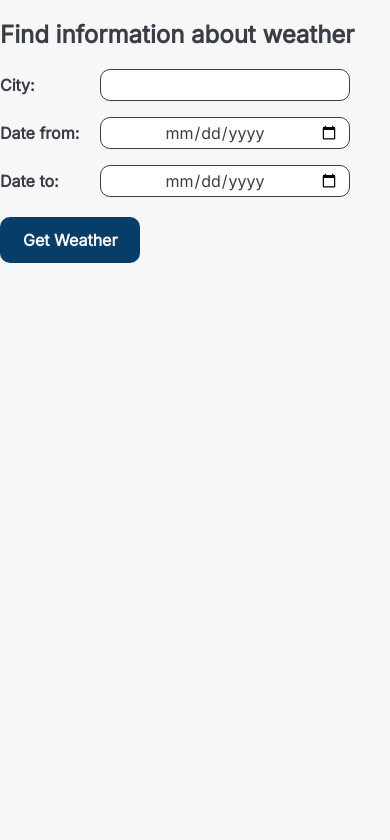
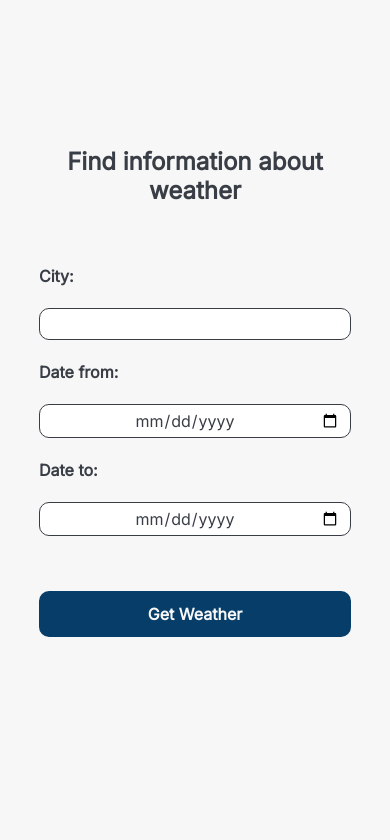
Before and after one commit to andriidem308/django_weather_app, a Django app: page / in a window 390 px wide; the page is wider, and only the part inside the window is pictured. Shown: the part 60-900 px from the top of that part. Before the commit the page ends 323 px from the top of that part, so only its background shows below. Run offline with Django 4.2, Linux system fonts and the light colour scheme; style sheets or scripts are compiled from the project's sources; parts of the project's set-up code (start-up, migrations or seed data) failed here and were passed over; some libraries are stand-ins or nearby versions; some web fonts are replaced.

Commit message:
finished

```diff
--- a/main/views.py
+++ b/main/views.py
@@ -1,3 +1,4 @@
+import logging
 from datetime import datetime
 
 import jmespath
--- a/static/css/style.scss
+++ b/static/css/style.scss
@@ -55,9 +55,23 @@ header {
   margin: 0 auto;
   padding: 5% 0;
   max-width: 1310px;
-  min-width: 970px;
   position: relative;
   width: 100%;
+}
+
+.find-weather {
+  margin: 0 auto;
+  padding: 15px 25px;
+
+  display: flex;
+  flex-direction: column;
+  row-gap: 35px;
+  justify-content: center;
+  align-items: center;
+
+  h1 {
+    text-align: center;
+  }
 }
 
 .input-section {
@@ -232,11 +246,8 @@ header {
 /*   --------------   --------------   --------------   */
 
 /*   --------------   TABLE   --------------   */
+
 #weather-result-table {
-  display: none;
-}
-
-table {
   width: 100%;
   border-collapse: collapse;
   margin: 30px 0;
@@ -274,4 +285,144 @@ table {
     }
   }
 }
+
+.card-section {
+  width: 100%;
+  margin: 0 auto;
+  padding: 20px;
+}
+
+.card {
+  width: 100%;
+  height: 600px;
+  margin: 30px auto;
+  padding: 40px;
+
+  display: none;
+
+  background-color: $primary-color;
+  border-radius: 25px;
+
+  * {
+    color: $light-color;
+  }
+
+  h1 {
+    text-align: center;
+    color: $secondary-color;
+  }
+
+  .card-info {
+    display: flex;
+    flex-direction: column;
+    justify-content: center;
+    align-items: center;
+    margin-top: 20px;
+    padding: 10px;
+
+    .card-label {
+      font-size: 20px;
+      margin-bottom: 2em;
+      font-weight: bold;
+
+      &:last-child {
+        margin-bottom: 0;
+      }
+    }
+  }
+}
+
 /*   --------------   --------------   --------------   */
+
+@media screen and (max-width: 1500px){
+  .wrap {
+    max-width: 1100px;
+  }
+}
+
+@media screen and (max-width: 1260px) {
+  .wrap {
+    max-width: 900px;
+  }
+}
+
+@media screen and (max-width: 1050px){
+  .wrap {
+    max-width: 700px;
+  }
+}
+
+@media screen and (max-width: 800px){
+  .wrap {
+    max-width: 600px;
+    padding: 2% 0;
+  }
+
+  #weather-result-table {
+    display: none;
+  }
+
+  .card {
+    display: flex;
+    flex-direction: column;
+    justify-content: space-around;
+  }
+
+  .card-label {
+    font-size: 18px !important;
+  }
+
+  .find-weather {
+    height: calc(100vh - #{$nav-height});
+
+    .button {
+      width: 300px;
+    }
+  }
+
+  #pagination .button {
+    padding: 5px 10px;
+  }
+}
+
+@media screen and (max-width: 390px) {
+  .wrap {
+    width: 100vw;
+
+  }
+
+  .find-weather {
+    height: calc(100vh - #{$nav-height});
+    padding: 5px;
+
+    * {
+      width: 80vw;
+    }
+  }
+
+
+  .input-section {
+    width: 100%;
+    display: flex;
+    flex-direction: column;
+
+    justify-content: center;
+    align-items: center;
+  }
+
+  #get-weather {
+    width: 80vw;
+  }
+
+  .card {
+    h1 {
+      font-size: 16px !important;
+    }
+  }
+
+  .card-info {
+    p, p span {
+      font-size: 16px !important;
+    }
+  }
+}
--- a/templates/base.html
+++ b/templates/base.html
@@ -5,7 +5,7 @@
 <head>
     {#  ******************** TITLE & FAVICON ******************** #}
     <title>{% block title %}{% endblock %}</title>
-<!--    <link rel="icon" href="{% static 'img/favicon/favicon.ico' %}">-->
+    <link rel="icon" href="{% static 'images/favicon/favicon.ico' %}">
 
     {#  ******************** META ******************** #}
     <meta charset="UTF-8">
--- a/templates/index.html
+++ b/templates/index.html
@@ -3,8 +3,9 @@
 {% block title %}Weather App{% endblock %}
 
 {% block content %}
+
+    <div class="find-weather">
         <h1>Find information about weather</h1>
-
         <div class="input-section">
             <label for="input-city">City:</label>
             <input type="text" id="input-city">
@@ -13,17 +14,18 @@
             <label for="input-date-to">Date to:</label>
             <input type="date" id="input-date-to">
         </div>
+        <button class="button" id="get-weather">Get Weather</button>
+    </div>
 
-    <button class="button" id="get-weather">Get Weather</button>
 
-    <table id="weather-result-table">
+    <table class="hidden" id="weather-result-table">
         <thead>
         <tr>
             <th>Day</th>
-            <th>Max Temperature</th>
-            <th>Min Temperature</th>
-            <th>Avg Temperature</th>
-            <th>Avg Humidity</th>
+            <th>Maximum Temperature</th>
+            <th>Minimum Temperature</th>
+            <th>Average Temperature</th>
+            <th>Humidity</th>
             <th>Sunrise</th>
             <th>Sunset</th>
         </tr>
@@ -32,6 +34,8 @@
 
         </tbody>
     </table>
+    <section class="card-section" id="weather-result-cards">
+    </section>
     <div id="pagination"></div>
 
     <article id="error-window" class="error-window">
```
Also changed, not shown: main/utils.py (+6 -3 lines), static/js/main.js (+89 -5 lines), README.md. Lines whose indentation alone changed are shown as unchanged.
